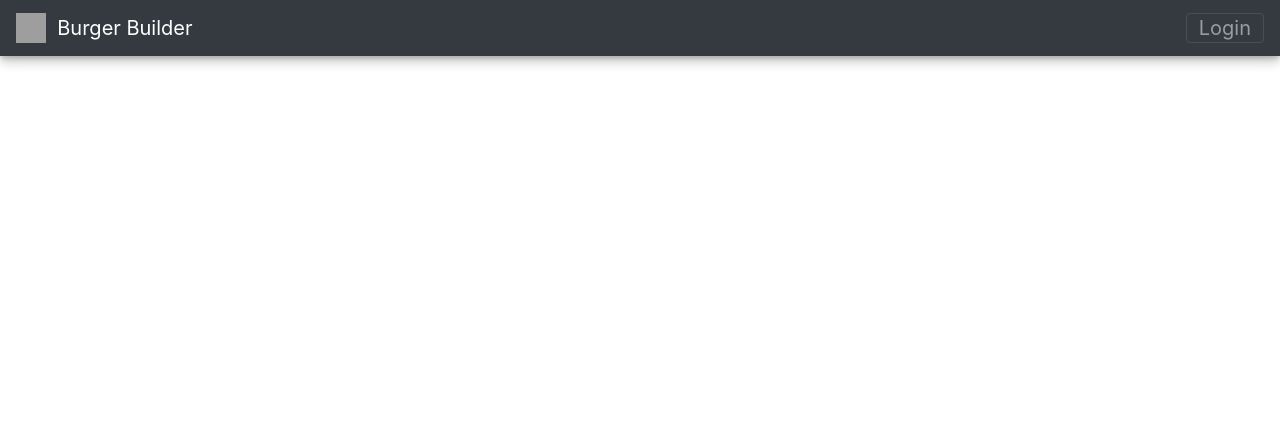
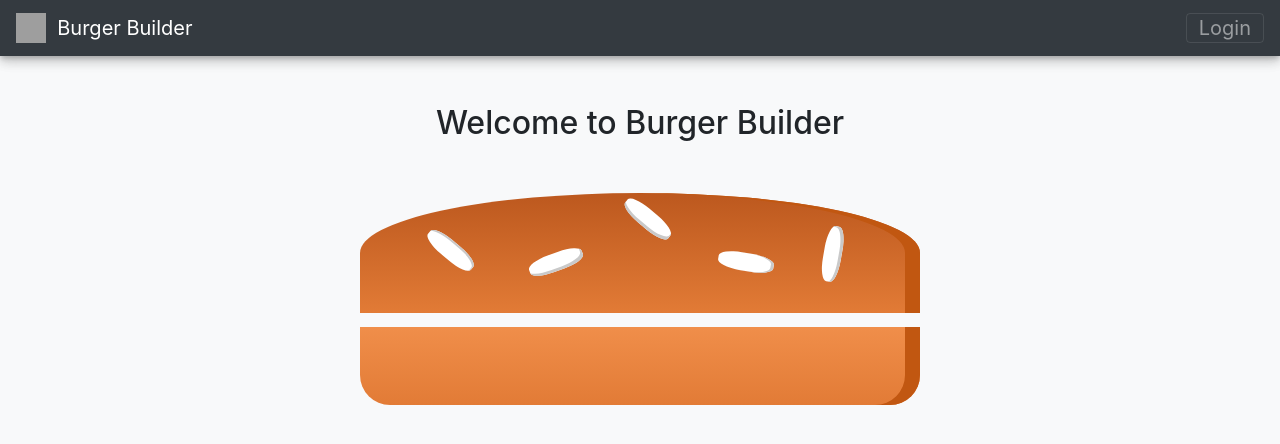
Before and after one commit to tushar-chapter247/react-training, a React (Create React App) app: page / in a window 1280 px wide. Shown: the top 444 px of the page. Built offline with nearby package versions, Linux system fonts and the light colour scheme; grey boxes are pictures that could not be loaded.

Commit message:
Basic setup of breads in application

```diff
--- /dev/null
+++ b/src/components/burger/burger.component.jsx
@@ -0,0 +1,21 @@
+import React from 'react';
+import './burger.css';
+
+const Burger = (props) => {
+  return (
+    <div className='burger'>
+      <h2>Welcome to Burger Builder</h2>
+      <br />
+      <div className="bread-top">
+        <div className='seeds1' />
+        <div className='seeds2' />
+      </div>
+
+      {/* All indgredients will be added here programitically */}
+
+      <div className="bread-bottom" />
+    </div>
+  )
+};
+
+export default Burger;
--- /dev/null
+++ b/src/components/burger/burger.css
@@ -0,0 +1,112 @@
+.burger {
+  width: 100%;
+  margin: auto;
+  height: 250px;
+  overflow: hidden;
+  text-align: center;
+  font-weight: bold;
+  font-size: 1.2rem;
+}
+
+.bread-bottom {
+  height: 13%;
+  width: 80%;
+  background: linear-gradient(#F08E4A, #e27b36);
+  border-radius: 0 0 30px 30px;
+  box-shadow: inset -15px 0 #c15711;
+  margin: 2% auto;
+}
+
+.bread-top {
+  height: 20%;
+  width: 80%;
+  background: linear-gradient(#bc581e, #e27b36);
+  border-radius: 50% 50% 0 0;
+  box-shadow: inset -15px 0 #c15711;
+  margin: 2% auto;
+  position: relative;
+}
+
+.seeds1 {
+  width: 10%;
+  height: 15%;
+  position: absolute;
+  background-color: white;
+  left: 30%;
+  top: 50%;
+  border-radius: 40%;
+  transform: rotate(-20deg);
+  box-shadow: inset -2px -3px #c9c9c9;
+}
+
+.seeds1:after {
+  content: "";
+  width: 100%;
+  height: 100%;
+  position: absolute;
+  background-color: white;
+  left: -170%;
+  top: -260%;
+  border-radius: 40%;
+  transform: rotate(60deg);
+  box-shadow: inset -1px 2px #c9c9c9;
+}
+
+.seeds1:before {
+  content: "";
+  width: 100%;
+  height: 100%;
+  position: absolute;
+  background-color: white;
+  left: 180%;
+  top: -50%;
+  border-radius: 40%;
+  transform: rotate(60deg);
+  box-shadow: inset -1px -3px #c9c9c9;
+}
+
+.seeds2 {
+  width: 10%;
+  height: 15%;
+  position: absolute;
+  background-color: white;
+  left: 64%;
+  top: 50%;
+  border-radius: 40%;
+  transform: rotate(10deg);
+  box-shadow: inset -3px 0 #c9c9c9;
+}
+
+.seeds2:before {
+  content: "";
+  width: 100%;
+  height: 100%;
+  position: absolute;
+  background-color: white;
+  left: 150%;
+  top: -130%;
+  border-radius: 40%;
+  transform: rotate(90deg);
+  box-shadow: inset 1px 3px #c9c9c9;
+}
+
+@media (min-width: 500px) and (min-height: 400px) {
+  .burger {
+    width: 350px;
+    height: 300px;
+  }
+}
+
+@media (min-width: 500px) and (min-height: 401px) {
+  .burger {
+    width: 450px;
+    height: 400px;
+  }
+}
+
+@media (min-width: 1000px) and (min-height: 700px) {
+  .burger {
+    width: 700px;
+    height: 600px;
+  }
+}
--- /dev/null
+++ b/src/containers/builder/builder.container.jsx
@@ -0,0 +1,24 @@
+import React, { Component } from 'react';
+import Burger from '../../components/burger/burger.component';
+
+class Builder extends Component {
+  constructor() {
+    super();
+
+    this.state = {
+    };
+  }
+
+
+
+  render() {
+    return (
+      <>
+        <Burger />
+      </>
+    );
+  }
+};
+
+
+export default Builder;
--- a/src/containers/root/app.jsx
+++ b/src/containers/root/app.jsx
@@ -1,6 +1,7 @@
 import React, { Component } from 'react';
 import './app.css';
 import Navbar from '../navbar/navbar.container';
+import Builder from '../builder/builder.container';
 
 class App extends Component {
   constructor() {
@@ -13,6 +14,9 @@
     return (
       <div className="app-container">
         <Navbar appName={this.state.appName} />
+        <br />
+        <br />
+        <Builder />
       </div>
     );
   }
```
